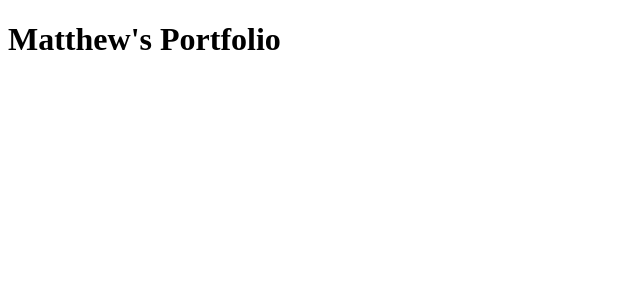
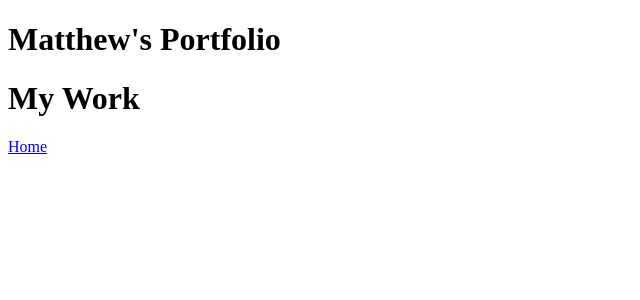
Before and after one commit to mweisker/portfolio, a React app: page /Work in a window 1280 px wide. Before the commit this address had no page. Shown: the top 300 px of the page, without its empty margins (0-640 px from the left). Built offline with nearby package versions, Linux system fonts and the light colour scheme.

Commit message:
Added navigation buttons for each page

```diff
--- a/client/App.jsx
+++ b/client/App.jsx
@@ -2,7 +2,9 @@ import React from 'react';
 import { BrowserRouter as Router, Routes, Route, Link } from 'react-router-dom';
 
 import Home from './path/Home.jsx';
-import AboutMe from './path/AboutMe.jsx';
+import About from './path/About.jsx';
+import Contact from './path/Contact.jsx';
+import Work from './path/Work.jsx';
 
 
 const App = () => {
@@ -12,7 +14,9 @@ const App = () => {
       {/* <Router> */}
         <Routes>
           <Route path='/' element={ <Home /> } />
-          <Route path='/AboutMe' element={ < AboutMe /> } />
+          <Route path='/Work' element={ < Work /> } />
+          <Route path='/About' element={ < About /> } />
+          <Route path='/Contact' element={ < Contact /> } />
         </Routes>
       {/* </Router> */}
     </div>
--- /dev/null
+++ b/client/path/About.jsx
@@ -0,0 +1,13 @@
+import React from 'react';
+import { Link } from 'react-router-dom';
+
+
+export default function About() {
+
+  return (
+    <div className='main-div'>
+      <h1>About Me</h1>
+      <Link to='/'>Home</Link>
+    </div>
+  )
+}
--- a/client/path/AboutMe.jsx
+++ /dev/null
@@ -1,17 +0,0 @@
-import React from 'react';
-// import { useNavigate } from 'react-router-dom';
-import { BrowserRouter as Router, Routes, Route, Link } from 'react-router-dom';
-
-
-export default function AboutMe() {
-
-  // const navigate = useNavigate();
-
-  return (
-    <div className='main-div'>
-      <h1>About Me</h1>
-      {/* <button onClick={() => {navigate('')}}>About Me</button> */}
-      <Link to='/'>Home</Link>
-    </div>
-  )
-}
--- /dev/null
+++ b/client/path/Contact.jsx
@@ -0,0 +1,13 @@
+import React from 'react';
+import { Link } from 'react-router-dom';
+
+
+export default function Contact() {
+
+  return (
+    <div className='main-div'>
+      <h1>Contact Me</h1>
+      <Link to='/'>Home</Link>
+    </div>
+  )
+}
--- a/client/path/Home.jsx
+++ b/client/path/Home.jsx
@@ -11,7 +11,11 @@ export default function Home() {
     <div className='main-div'>
       <h1>Home</h1>
       {/* <button onClick={() => {navigate('AboutMe')}}>About Me</button> */}
-      <Link to='AboutMe'>About Me</Link>
+      <Link to='Work'>My Work</Link>
+      <br />
+      <Link to='About'>About Me</Link>
+      <br />
+      <Link to='Contact'>Contact Me</Link>
     </div>
   )
 }
--- /dev/null
+++ b/client/path/Work.jsx
@@ -0,0 +1,13 @@
+import React from 'react';
+import { Link } from 'react-router-dom';
+
+
+export default function Work() {
+
+  return (
+    <div className='main-div'>
+      <h1>My Work</h1>
+      <Link to='/'>Home</Link>
+    </div>
+  )
+}
```
